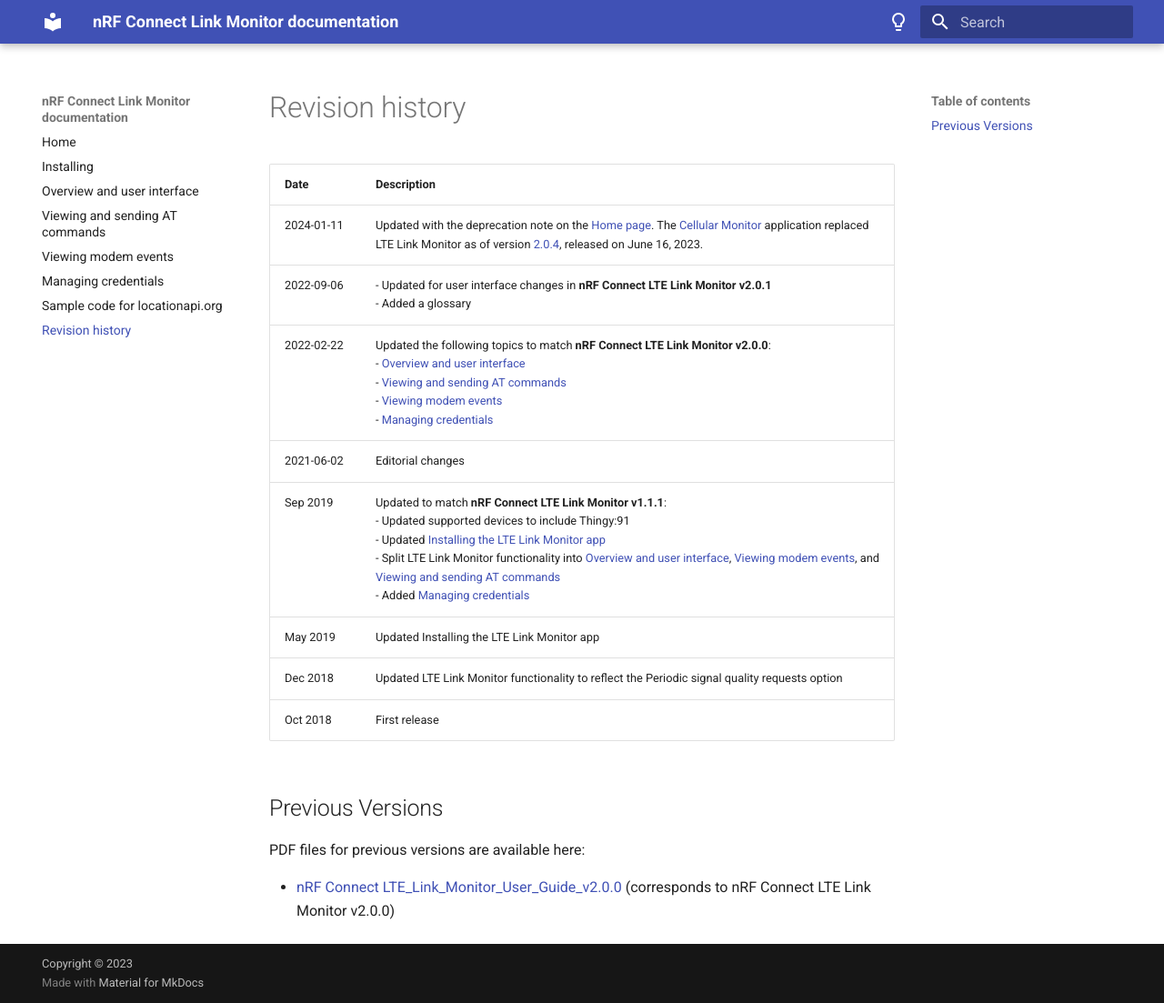
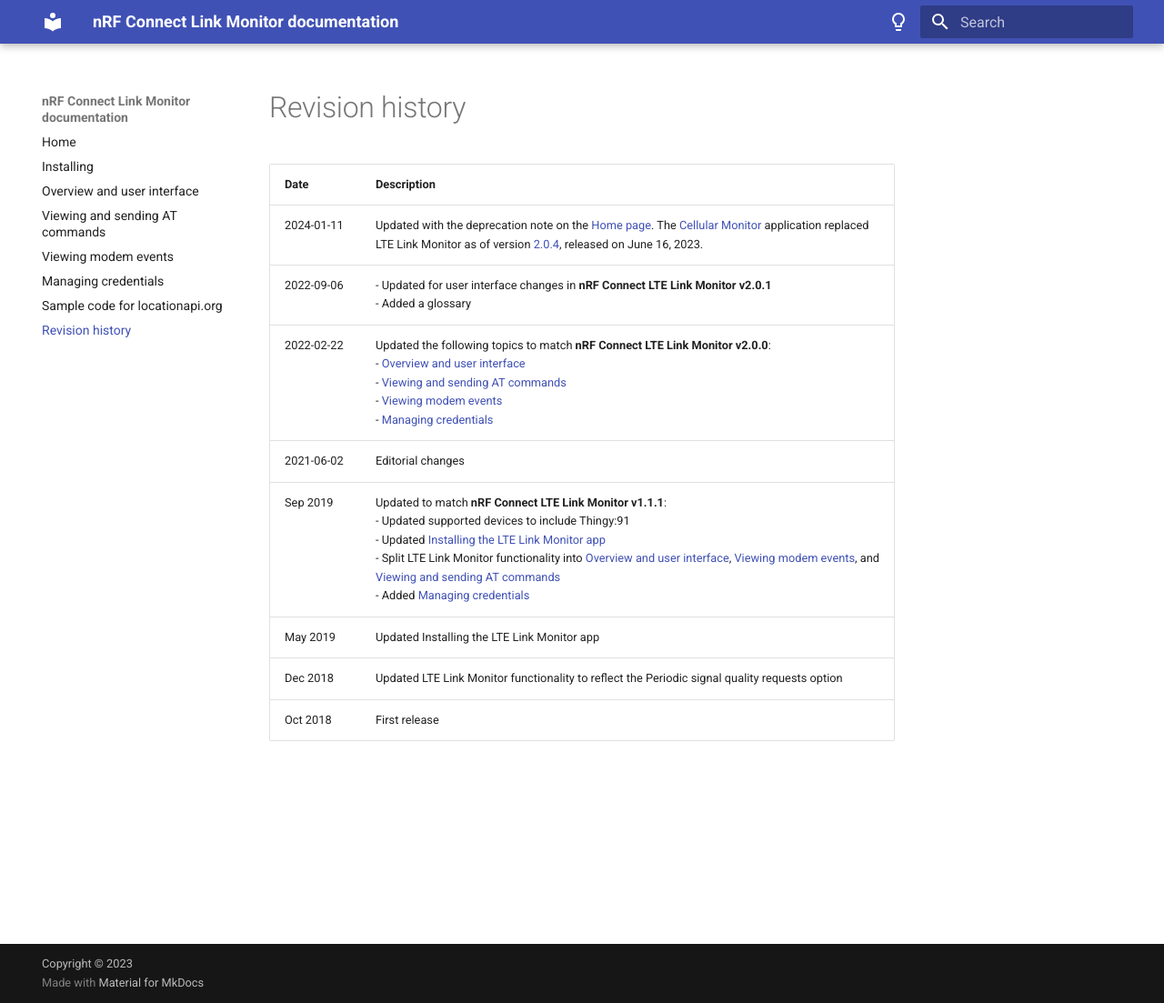
Before and after one commit to NordicSemiconductor/pc-nrfconnect-linkmonitor, an MkDocs documentation site: the page built from doc/docs/revision_history_link_monitor.md, in a window 1280 px wide and 1103 px high. Shown: the whole window at 91% size. Built offline with MkDocs 1.6.1 and Material for MkDocs 9.7.7, drawn with Linux system fonts in a browser that asks for light colours.

Commit message:
doc: remove previous versions
Signed-off-by: Grzegorz Ferenc <Grzegorz.Ferenc@nordicsemi.no>

```diff
--- a/doc/docs/revision_history_link_monitor.md
+++ b/doc/docs/revision_history_link_monitor.md
@@ -10,9 +10,3 @@
 | May 2019   | Updated Installing the LTE Link Monitor app                                                                                                                           |
 | Dec 2018   | Updated LTE Link Monitor functionality to reflect the Periodic signal quality requests option                                                                         |
 | Oct 2018   | First release                                                                                                                                                         |
-
-## Previous Versions
-
-PDF files for previous versions are available here:
-
-- [nRF Connect LTE_Link_Monitor_User_Guide_v2.0.0](https://infocenter.nordicsemi.com/pdf/LTE_Link_Monitor_User_Guide_v2.0.0.pdf) (corresponds to nRF Connect LTE Link Monitor v2.0.0)
```
